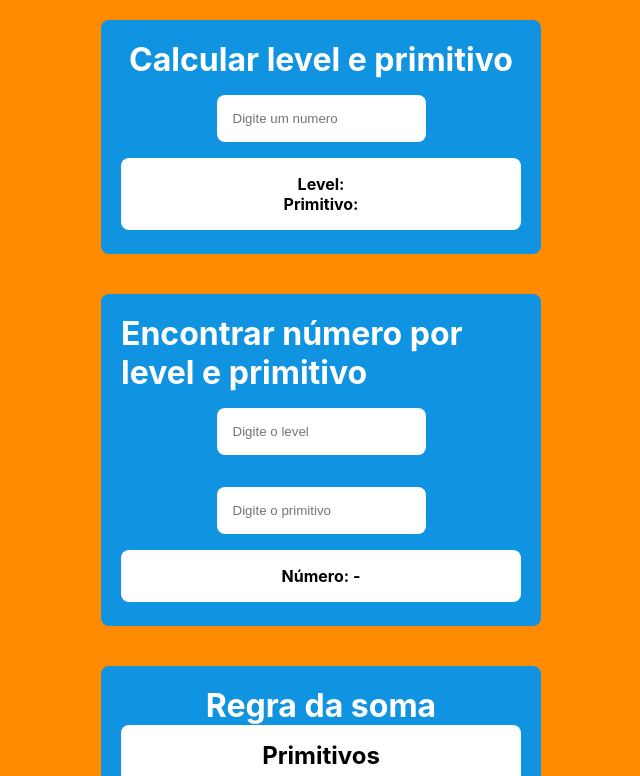
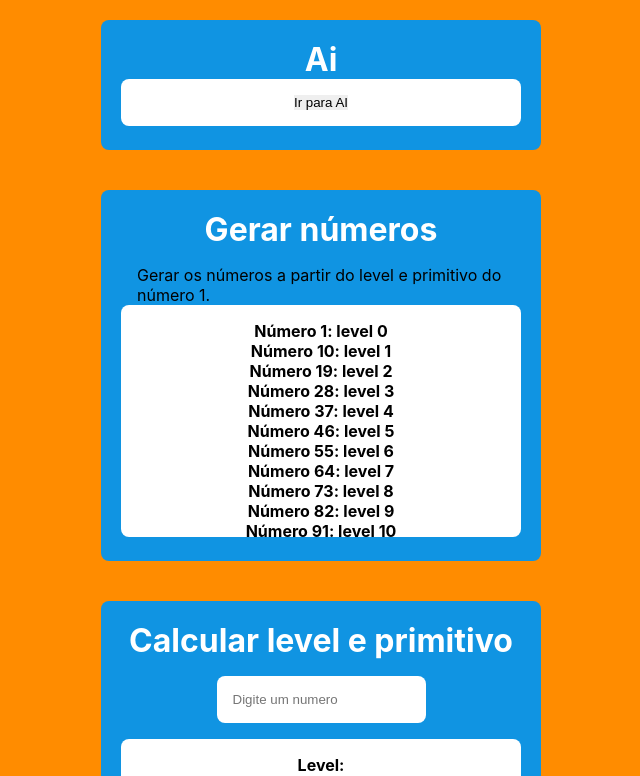
Before and after one commit to Gabrielsv01/Tesla, a React (Create React App) app: page /#/ in a window 1280 px wide. Shown: the top 776 px of the page, without its empty margins (319-959 px from the left). Built offline with nearby package versions, Linux system fonts and the light colour scheme.

Commit message:
feat: implement AI training simulator with LUT calculations and routing

```diff
--- a/src/index.tsx
+++ b/src/index.tsx
@@ -1,7 +1,7 @@
 import React from 'react';
 
 import ReactDOM from 'react-dom/client';
-import {HashRouter} from 'react-router-dom';
+import {BrowserRouter} from 'react-router-dom';
 
 import 'shared/theme/settings.css';
 
@@ -12,8 +12,8 @@ const root = ReactDOM.createRoot(
 );
 root.render(
   <React.StrictMode>
-    <HashRouter>
+    <BrowserRouter>
       <App />
-    </HashRouter>
+    </BrowserRouter>
   </React.StrictMode>,
 );
--- /dev/null
+++ b/src/pages/AI/components/Lut.tsx
@@ -0,0 +1,164 @@
+import React, {useState, useMemo} from 'react';
+
+import {calcLevel} from 'shared/utils/calcLevel';
+import {getLutValues} from 'shared/utils/lutArithmetic';
+
+import * as S from '../styles';
+
+const Lut: React.FC = () => {
+  // Estados para os inputs
+  const [numA, setNumA] = useState<string>('');
+  const [numB, setNumB] = useState<string>('');
+  const [userPrimitivo, setUserPrimitivo] = useState<string>('');
+
+  // Cálculos reativos usando useMemo para performance
+  const trainingData = useMemo(() => {
+    const valA = Number.parseInt(numA, 10);
+    const valB = Number.parseInt(numB, 10);
+
+    if (Number.isNaN(valA) || Number.isNaN(valB)) return null;
+
+    const resA = calcLevel(valA);
+    const resB = calcLevel(valB);
+
+    // A mágica da LUT acontece aqui
+    const lut = getLutValues(resA.primitive, resB.primitive);
+
+    // Regra da Multiplicação de Níveis que você definiu:
+    // L(C) = 9(La * Lb) + (La * Pb) + (Lb * Pa) + Transporte
+    const interactionLevels = 9 * (resA.level * resB.level);
+    const crossA = resA.level * resB.primitive;
+    const crossB = resB.level * resA.primitive;
+    const finalLevel = interactionLevels + crossA + crossB + lut.transport;
+
+    const isCorrect = Number.parseInt(userPrimitivo, 10) === lut.primitive;
+
+    return {
+      resA,
+      resB,
+      lut,
+      finalLevel,
+      isCorrect,
+      product: valA * valB,
+    };
+  }, [numA, numB, userPrimitivo]);
+
+  let primitiveBorderColor = '#ccc';
+
+  if (userPrimitivo !== '') {
+    primitiveBorderColor = trainingData?.isCorrect ? '#4caf50' : '#f44336';
+  }
+
+  return (
+    <S.Card>
+      <S.Title>Simulador de Treinamento de IA</S.Title>
+      <S.Description>
+        Insira os números para validar a lógica de Primitivos e Níveis via LUT.
+      </S.Description>
+
+      <div
+        style={{
+          display: 'flex',
+          gap: '10px',
+          marginBottom: '20px',
+          marginTop: '20px',
+          flexDirection: 'column',
+        }}>
+        <input
+          placeholder="Número A"
+          type="number"
+          value={numA}
+          onChange={e => setNumA(e.target.value)}
+          style={{
+            padding: '8px',
+            borderRadius: '4px',
+            border: '1px solid #ccc',
+          }}
+        />
+        <input
+          placeholder="Número B"
+          type="number"
+          value={numB}
+          onChange={e => setNumB(e.target.value)}
+          style={{
+            padding: '8px',
+            borderRadius: '4px',
+            border: '1px solid #ccc',
+          }}
+        />
+        <input
+          placeholder="P(A * B) esperado"
+          type="number"
+          value={userPrimitivo}
+          onChange={e => setUserPrimitivo(e.target.value)}
+          style={{
+            padding: '8px',
+            borderRadius: '4px',
+            border: '2px solid',
+            borderColor: primitiveBorderColor,
+          }}
+        />
+      </div>
+
+      {trainingData && (
+        <S.CardWrapper disableMaxHeight>
+          <div
+            style={{
+              padding: '15px',
+              backgroundColor: '#f9f9f9',
+              borderRadius: '8px',
+            }}>
+            <h3 style={{marginTop: 0}}>Análise da IA:</h3>
+            <p>
+              🔢 <b>A:</b> P({trainingData.resA.primitive}) L(
+              {trainingData.resA.level})
+            </p>
+            <p>
+              🔢 <b>B:</b> P({trainingData.resB.primitive}) L(
+              {trainingData.resB.level})
+            </p>
+
+            <hr />
+
+            <p>
+              🎯 <b>Gabarito da LUT:</b>
+            </p>
+            <ul>
+              <li>
+                Primitivo Correto:{' '}
+                <b style={{color: '#2196f3'}}>{trainingData.lut.primitive}</b>
+              </li>
+              <li>
+                Transporte gerado (Carry): <b>+{trainingData.lut.transport}</b>
+              </li>
+            </ul>
+
+            <p>
+              🏗️ <b>Construção do Level Final:</b>
+            </p>
+            <code
+              style={{
+                fontSize: '12px',
+                display: 'block',
+                background: '#eee',
+                padding: '10px',
+              }}>
+              9({trainingData.resA.level} * {trainingData.resB.level}) + (
+              {trainingData.resA.level} * {trainingData.resB.primitive}) + (
+              {trainingData.resB.level} * {trainingData.resA.primitive}) +{' '}
+              {trainingData.lut.transport}
+              <br />= <b>{trainingData.finalLevel}</b>
+            </code>
+
+            <div style={{marginTop: '15px', fontWeight: 'bold'}}>
+              Resultado Final: {trainingData.product} <br />
+              (L: {trainingData.finalLevel}, P: {trainingData.lut.primitive})
+            </div>
+          </div>
+        </S.CardWrapper>
+      )}
+    </S.Card>
+  );
+};
+
+export default Lut;
--- /dev/null
+++ b/src/pages/AI/index.tsx
@@ -0,0 +1,13 @@
+import React from 'react';
+
+import Lut from './components/Lut';
+
+import * as S from './styles';
+
+const Ai: React.FC = () => (
+  <S.Container>
+    <Lut />
+  </S.Container>
+);
+
+export default Ai;
--- /dev/null
+++ b/src/pages/AI/styles.ts
@@ -0,0 +1,78 @@
+import styled from 'styled-components';
+
+import media from 'shared/theme/media';
+import {theme} from 'shared/theme/variables';
+
+export const Container = styled.div`
+  display: flex;
+  flex-direction: column;
+  align-items: center;
+  background-color: darkorange;
+`;
+
+export const Input = styled.input`
+  margin: ${theme.spacing.small}px;
+  padding: ${theme.spacing.small}px;
+  border-radius: ${theme.border.radius.small}px;
+`;
+
+export const Button = styled.button`
+  margin: ${theme.spacing.small}px;
+  padding: ${theme.spacing.small}px;
+  border-radius: ${theme.border.radius.small}px;
+`;
+
+export const Title = styled.h1`
+  color: ${theme.colors.white};
+`;
+export const Card = styled.div`
+  margin: ${theme.spacing.medium}px;
+  background: ${theme.colors.secunday};
+  border-radius: ${theme.border.radius.small}px;
+  padding: ${theme.spacing.medium}px ${theme.spacing.medium}px
+    ${theme.spacing.large}px;
+  width: 400px;
+  height: 100%;
+  display: flex;
+  flex-direction: column;
+  align-items: center;
+
+  ${media.mobile`
+    width: 80%;
+  `}
+`;
+
+export const CardWrapper = styled.div<{disableMaxHeight?: boolean}>`
+  width: 100%;
+  background-color: white;
+  display: flex;
+  max-height: ${({disableMaxHeight}) => (disableMaxHeight ? 'none' : '200px')};
+  flex-direction: column;
+  align-items: center;
+  font-size: ${theme.fontSize.medium}px;
+  font-weight: ${theme.fontWeight.bold};
+  overflow-y: scroll;
+  border-radius: ${theme.border.radius.small}px;
+  padding: ${theme.spacing.small}px ${theme.spacing.zero}px;
+`;
+
+export const WrapperNumber = styled.div`
+  display: flex;
+  align-items: center;
+  flex-direction: column;
+  margin-top: ${theme.spacing.small}px;
+`;
+
+export const WrapperEchart = styled.div`
+  ${media.mobile`
+    padding: ${theme.spacing.zero}px ${theme.spacing.medium}px;
+  `}
+`;
+
+export const SubTitle = styled.h2``;
+
+export const Description = styled.p`
+  font-weight: ${theme.fontWeight.regular};
+  margin: ${theme.spacing.small}px ${theme.spacing.small}px
+    ${theme.spacing.zero}px;
+`;
--- a/src/pages/Home/index.tsx
+++ b/src/pages/Home/index.tsx
@@ -42,6 +42,33 @@ const Home: React.FC = () => {
 
   return (
     <S.Container>
+      <S.Card>
+        <S.Title>Ai</S.Title>
+        <S.CardWrapper>
+          <button type="button">
+            <a href="/ai" style={{textDecoration: 'none', color: 'inherit'}}>
+              Ir para AI
+            </a>
+          </button>
+        </S.CardWrapper>
+      </S.Card>
+      <S.Card>
+        <S.Title>Gerar números</S.Title>
+        <S.Description>
+          Gerar os números a partir do level e primitivo do número 1.
+        </S.Description>
+        <S.CardWrapper>
+          {buildNumbers(100).map(item => {
+            const calc = calcLevel(item);
+
+            return (
+              <div key={item}>
+                Número {item}: level {calc.level}
+              </div>
+            );
+          })}
+        </S.CardWrapper>
+      </S.Card>
       <S.Card>
         <S.Title>Calcular level e primitivo</S.Title>
         <S.Input
--- a/src/routes/index.tsx
+++ b/src/routes/index.tsx
@@ -1,5 +1,6 @@
 import React from 'react';
 
+import Ai from 'pages/AI';
 import Home from 'pages/Home';
 import {NoMatch} from 'pages/NoMatch';
 import {Route, Routes} from 'react-router-dom';
@@ -7,6 +8,7 @@ import {Route, Routes} from 'react-router-dom';
 const Routers = () => (
   <Routes>
     {/* <Route  index element={<Home />} /> */}
+    <Route path="/ai" element={<Ai />} />
     <Route path="/" element={<Home />} />
     <Route path="*" element={<NoMatch />} />
   </Routes>
--- /dev/null
+++ b/src/shared/utils/lutArithmetic.ts
@@ -0,0 +1,36 @@
+// Tabela de Primitivos (P)
+const PRIMITIVE_LUT = [
+  [1, 2, 3, 4, 5, 6, 7, 8, 9],
+  [2, 4, 6, 8, 1, 3, 5, 7, 9],
+  [3, 6, 9, 3, 6, 9, 3, 6, 9],
+  [4, 8, 3, 7, 2, 6, 1, 5, 9],
+  [5, 1, 6, 2, 7, 3, 8, 4, 9],
+  [6, 3, 9, 6, 3, 9, 6, 3, 9],
+  [7, 5, 3, 1, 8, 6, 4, 2, 9],
+  [8, 7, 6, 5, 4, 3, 2, 1, 9],
+  [9, 9, 9, 9, 9, 9, 9, 9, 9],
+];
+
+// Tabela de Transporte (T) com a regra do 9* (7)
+const TRANSPORT_LUT = [
+  [0, 0, 0, 0, 0, 0, 0, 0, 0],
+  [0, 0, 0, 0, 1, 1, 1, 1, 1],
+  [0, 0, 1, 1, 1, 2, 2, 2, 2],
+  [0, 0, 1, 1, 2, 2, 3, 3, 3],
+  [0, 1, 1, 2, 2, 3, 3, 4, 4],
+  [0, 1, 2, 2, 3, 4, 4, 5, 5],
+  [0, 1, 2, 3, 3, 4, 5, 6, 6],
+  [0, 1, 2, 3, 4, 5, 6, 7, 7],
+  [0, 1, 2, 3, 4, 5, 6, 7, 7], // 9x9 transporte 7 (sua regra)
+];
+
+export const getLutValues = (pa: number, pb: number) => {
+  // Ajuste de índice (1-9 para 0-8)
+  const row = pa - 1;
+  const col = pb - 1;
+
+  return {
+    primitive: PRIMITIVE_LUT[row][col],
+    transport: TRANSPORT_LUT[row][col],
+  };
+};
```
